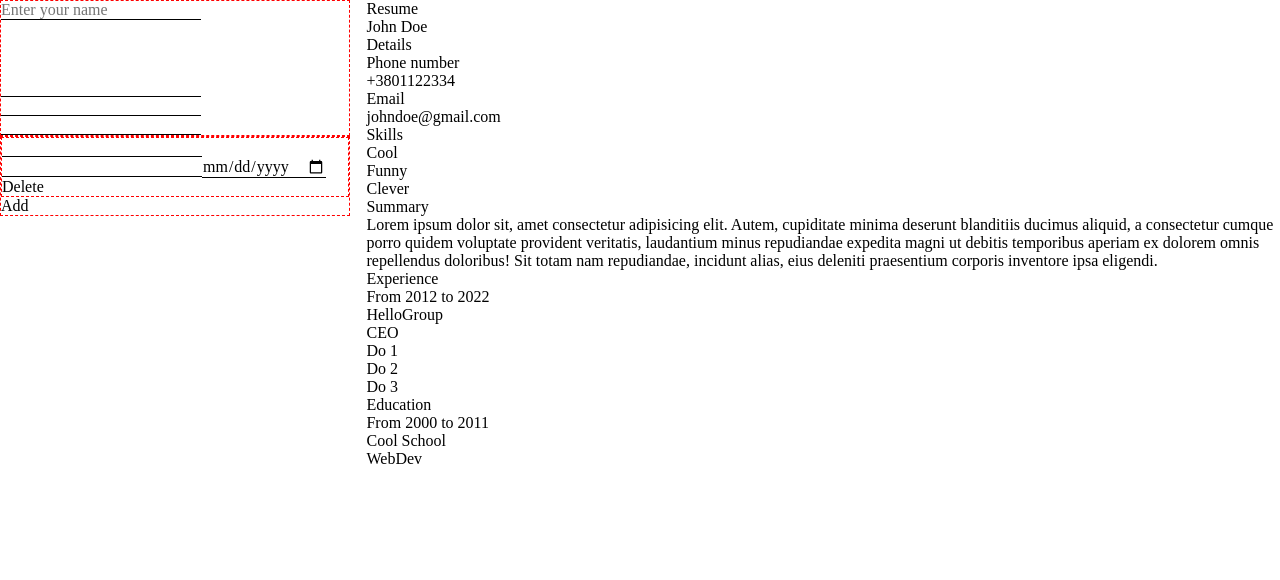
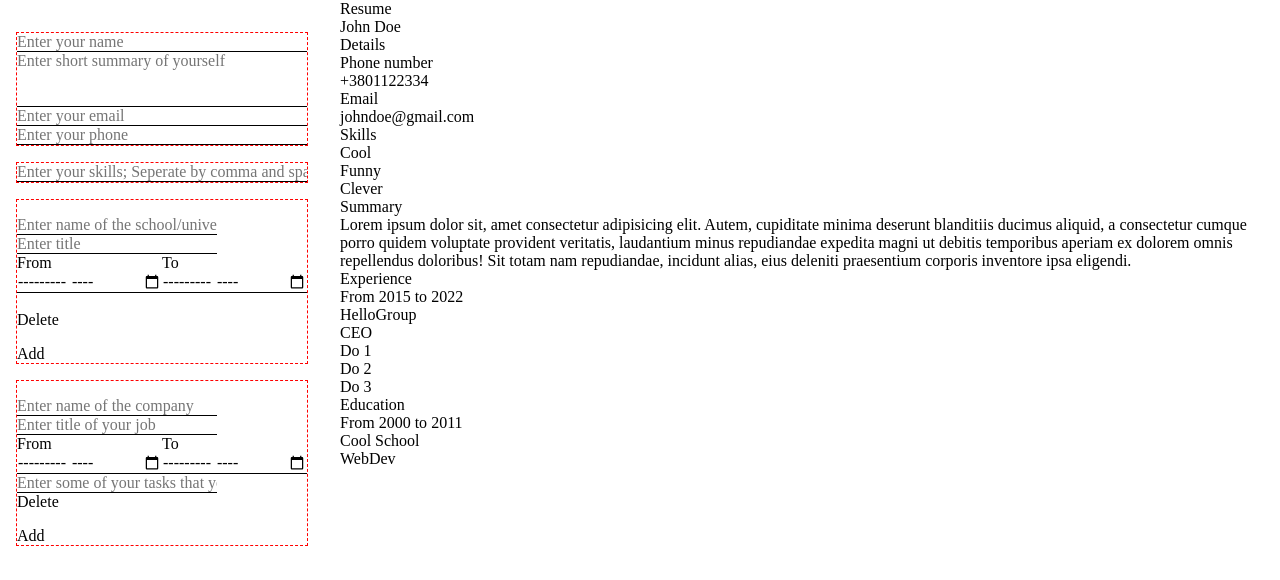
Before and after one commit to George-Al3xander/CV-APP, a React app: page / in a window 1280 px wide. Shown: the top 580 px of the page. Built offline with nearby package versions, Linux system fonts and the light colour scheme.

Commit message:
Implementing conection between form and cv

```diff
--- a/src/App.js
+++ b/src/App.js
@@ -16,33 +16,99 @@ class App extends Component {
             education: [{
                 name_school: "Cool School",
                 title: "WebDev",
-                date: "From 2000 to 2011",
+                date:  ["2000","2011"],
             }],
             experience: [{
                 name_company: "HelloGroup",
                 title_position: "CEO",
                 tasks: ["Do 1", "Do 2", "Do 3"],
-                date: "From 2012 to 2022",
+                date: ["2015","2022"],
             }],
             skills: ["Cool","Funny","Clever"]
         }
 
-        this.onChange = this.onChange.bind(this);
+        this.change_name = this.change_name.bind(this);
+        this.change_email = this.change_email.bind(this);
+        this.change_phone = this.change_phone.bind(this);
+        this.change_summary = this.change_summary.bind(this);
     }
 
-    onChange(e) {
-        console.log(e.target.id)
-        // this.setState({
-        //     general_info: {
-        //         name: e.target.value,
-        //     },
-        // })
+
+    change_name(e) {
+        this.setState({
+            general_info: {
+            name: e.target.value,
+            email: this.state.general_info.email,
+            phone: this.state.general_info.phone,
+            summary: this.state.general_info.summary
+            },
+        });
+    }
+
+    change_email(e) {
+        this.setState({
+            general_info: {
+            name: this.state.general_info.name,
+            email: e.target.value,
+            phone: this.state.general_info.phone,
+            summary: this.state.general_info.summary
+            },
+        });
+    }
+
+    change_phone(e) {
+        this.setState({
+            general_info: {
+            name: this.state.general_info.name,
+            email: this.state.general_info.email,
+            phone: e.target.value,
+            summary: this.state.general_info.summary
+            },
+        });
+    }
+
+    change_summary(e) {
+        this.setState({
+            general_info: {
+            name: this.state.general_info.name,
+            email: this.state.general_info.email,
+            phone: this.state.general_info.phone,
+            summary: e.target.value
+            },
+        });
+    }
+
+    change_skills(e) {
+        let item = e.target.value;
+        item = item.split(", ");
+        this.setState({
+           skills: item,
+        });
+    }
+
+    change_education_name(e) {
+        let num = e.target.id.split("_")[3];
+        console.log(num)
+       let arrayNum = num - 1;
+
+      // for(let i=0; i < )
+    }
+
+    test(){
+        console.log(1)
     }
 
     render() {
         return(
             <div className="split">
-                <Form onChangeHandle = {this.onChange}/>
+                <Form
+                    changeName = {this.change_name}
+                    changeEmail = {this.change_email}
+                    changePhone = {this.change_phone}
+                    changeSummary = {this.change_summary}
+                    changeEducationName = {this.change_education_name}
+                    test = {this.test}
+                />
                 <CV data={this.state} />
 
             </div>
--- a/src/components/Edu.js
+++ b/src/components/Edu.js
@@ -12,7 +12,7 @@ class Edu extends Component {
             <ul className="edu" >
                 {this.props.education.map((edu) => {
                     return <li className="block_ul" key={"edu_"+this.props.education.indexOf(edu)} >
-                        <div className="edu_date date">{edu.date}</div>
+                        <div className="edu_date date">From {edu.date[0]} to {edu.date[1]}</div>
                         <div>
                             <h2>{edu.name_school}</h2>
                             <h2>{edu.title}</h2>
--- a/src/components/Exp.js
+++ b/src/components/Exp.js
@@ -14,7 +14,7 @@ class Exp extends Component {
             <ul className="exp" >
                 {this.props.experience.map((exp)=> {
                     return <li  key={"exp_" + this.props.experience.indexOf(exp)} className="exp_block block_ul">
-                        <div className="exp_date date" >{exp.date}</div>
+                        <div className="exp_date date" >From {exp.date[0]} to {exp.date[1]}</div>
                         <div>
                             <h2>{exp.name_company}</h2>
                             <h2>{exp.title_position}</h2>
--- a/src/components/Form.js
+++ b/src/components/Form.js
@@ -1,27 +1,6 @@
 import React, {Component} from "react";
-
-
-class Form_Exp extends Component {
-    constructor(props) {
-        super(props);
-
-    }
-
-    render () {
-        return(
-            <fieldset id="education">
-                {this.props.nums.map((num) => {
-                    return <div key={"form_edu_" + num} id={"form_edu_" + num} >
-                        <input id={"form_edu_name_"+ num} type="text" />
-                        <input id={"form_edu_title_"+ num} type="text" />
-                        <input id={"form_edu_date_"+ num} type="date" />
-                        <button id={"form_edu_btn_"+ num} onClick={this.props.onClick} >Delete</button>
-                        </div>
-                })}
-            </fieldset>
-        )
-    }
-}
+import Form_Exp from "./Form_Exp";
+import Form_Edu from "./Form_Edu";
 
 class Form extends Component {
     constructor(props) {
@@ -30,10 +9,38 @@ class Form extends Component {
         this.state = {
             form_exp: [1],
             form_edu: [1],
+        }
+        this.addFormExp = this.addFormExp.bind(this);
+        this.removeFormExp = this.removeFormExp.bind(this);
+        this.addFormEdu = this.addFormEdu.bind(this);
+        this.removeFormEdu = this.removeFormEdu.bind(this);
+    }
 
+    addFormExp() {
+        this.setState({
+            form_exp:  this.state.form_exp.concat(this.state.form_exp[this.state.form_exp.length - 1]+1),
+        });
+        console.log(this.state.form_exp);
 
+    }
+
+    removeFormExp(e) {
+        let val = e.target.id;
+        let length = val.length;
+        val = val[length-1];
+
+        let tempArray = [];
+        let form_exp_length = this.state.form_exp.length;
+        if(form_exp_length > 1) {
+            for(let i=0; i < form_exp_length ; i++) {
+                if(val != this.state.form_exp[i]) {
+                    tempArray.push(this.state.form_exp[i]);
+                }
+            }
+            this.setState({
+                form_exp: tempArray
+            })
         }
-        this.addFormEdu = this.addFormEdu.bind(this);
     }
 
     addFormEdu() {
@@ -48,37 +55,44 @@ class Form extends Component {
         let length = val.length;
         val = val[length-1];
 
-        let tempArray = this.state.form_edu;
-
-        for(let i=0; i < this.state.form_edu.length; i++) {
-            if(val != this.state.form_edu[0]) {
-                tempArray.push(this.state.form_edu[i]);
+        let tempArray = [];
+        let form_edu_length = this.state.form_edu.length;
+        if(form_edu_length > 1) {
+            for(let i=0; i < form_edu_length ; i++) {
+                if(val != this.state.form_edu[i]) {
+                    tempArray.push(this.state.form_edu[i]);
+                }
             }
+            this.setState({
+                form_edu: tempArray
+            })
         }
-
-        this.setState({
-            form_edu: tempArray
-        })
-
-        console.log()
     }
 
     render () {
         return(
             <form onSubmit={(e)=> {e.preventDefault()}}>
             <fieldset id="general_info">
-                <input onChange={this.props.onChangeHandle} id="name" type="text" placeholder="Enter your name"/>
-                <textarea name="" id="summary"  cols="20" rows="3"></textarea>
-                <input type="email" id="email" />
-                <input type="phone" id="phone"/>
-                <input type="text" />
+                <input onChange={this.props.changeName}  id="name" type="text" placeholder="Enter your name"/>
+                <textarea onChange={this.props.changeSummary} placeholder="Enter short summary of yourself"  name="" id="summary"  cols="20" rows="3"></textarea>
+                <input onChange={this.props.changeEmail} placeholder="Enter your email"   type="email" id="email" />
+                <input onChange={this.props.changePhone} placeholder="Enter your phone"   type="phone" id="phone"/>
+            </fieldset>
+
+            <fieldset id="skills" >
+                <input placeholder="Enter your skills; Seperate by comma and space"     type="text" />
             </fieldset>
 
             <fieldset id="education">
-                <Form_Exp onClick={this.removeFormEdu} nums={this.state.form_exp}/>
+                <Form_Edu changeEducationName = {this.props.changeEducationName}  onClick={this.removeFormEdu} nums={this.state.form_edu}/>
                 <button onClick={this.addFormEdu}>Add</button>
+            </fieldset>
+            <fieldset id="experience">
+                <Form_Exp onChangeHandle={this.props.onChangeHandle}  onClick={this.removeFormExp} nums={this.state.form_exp}/>
+                <button onClick={this.addFormExp}>Add</button>
+            </fieldset>
 
-            </fieldset>
+
         </form>
         )
     }
--- /dev/null
+++ b/src/components/Form_Edu.js
@@ -0,0 +1,33 @@
+import React, {Component} from "react";
+
+
+class Form_Edu extends Component {
+    constructor(props) {
+        super(props);
+
+    }
+
+    render () {
+        return(
+            <div className="div_form_education">
+                {this.props.nums.map((num) => {
+                    return <div className="block_form" key={"form_edu_" + num} id={"form_edu_" + num} >
+                        <input onChange={this.props.changeEducationName}  placeholder="Enter name of the school/university/other" id={"form_edu_name_"+ num} type="text" />
+                        <input   placeholder="Enter title" id={"form_edu_title_"+ num} type="text" />
+                        <div className="dates">
+                            <div className="date">From
+                            <input   id={"form_edu_start_"+ num} type="month" /></div>
+                            <div className="date" >
+                            To<input  id={"form_edu_end_"+ num} type="month" />
+                            </div>
+                        </div>
+                        <br />
+                        <button id={"form_edu_btn_"+ num} onClick={this.props.onClick} >Delete</button>
+                        </div>
+                })}
+            </div>
+        )
+    }
+}
+
+export default Form_Edu
--- /dev/null
+++ b/src/components/Form_Exp.js
@@ -0,0 +1,33 @@
+import React, {Component} from "react";
+
+class Form_Exp extends Component {
+    constructor(props) {
+        super(props);
+
+    }
+
+    render () {
+        return(
+            <div className="div_form_experience">
+                {this.props.nums.map((num) => {
+                    return <div className="block_form" key={"form_exp_" + num} id={"form_exp_" + num} >
+                        <input  placeholder="Enter name of the company" id={"form_exp_name_"+ num} type="text" />
+                        <input   placeholder="Enter title of your job" id={"form_exp_title_"+ num} type="text" />
+                        <div className="dates">
+                            <div className="date">From
+                            <input   id={"form_exp_start_"+ num} type="month" /></div>
+                            <div className="date" >
+                            To<input  id={"form_exp_end_"+ num} type="month" />
+                            </div>
+                        </div>
+                        <input  placeholder="Enter some of your tasks that you had from your position. Seperate them with comma and space e.g. 'Create, Build, Find'" id={"form_exp_taks_"+ num}  type="text" />
+                        <br />
+                        <button id={"form_exp_btn_"+ num} onClick={this.props.onClick} >Delete</button>
+                        </div>
+                })}
+            </div>
+        )
+    }
+}
+
+export default Form_Exp
--- a/src/styles.css
+++ b/src/styles.css
@@ -38,7 +38,7 @@
   }
 /*-------------------------------------------------------------------------------------*/
 
-.split,main {
+.split,main,.dates {
   display: flex;
   justify-content: center;
 
@@ -51,10 +51,22 @@
 }
 
 
-input {
+input, textarea {
   border-bottom: 1px solid black;
 }
 
+form {
+  padding: 1rem;
+}
+
 fieldset {
+  display: flex;
+  flex-direction: column;
   border:  1px dashed red;
+  margin-block: 1rem;
+
 }
+
+.block_form {
+  margin-block: 1rem;
+}
```
